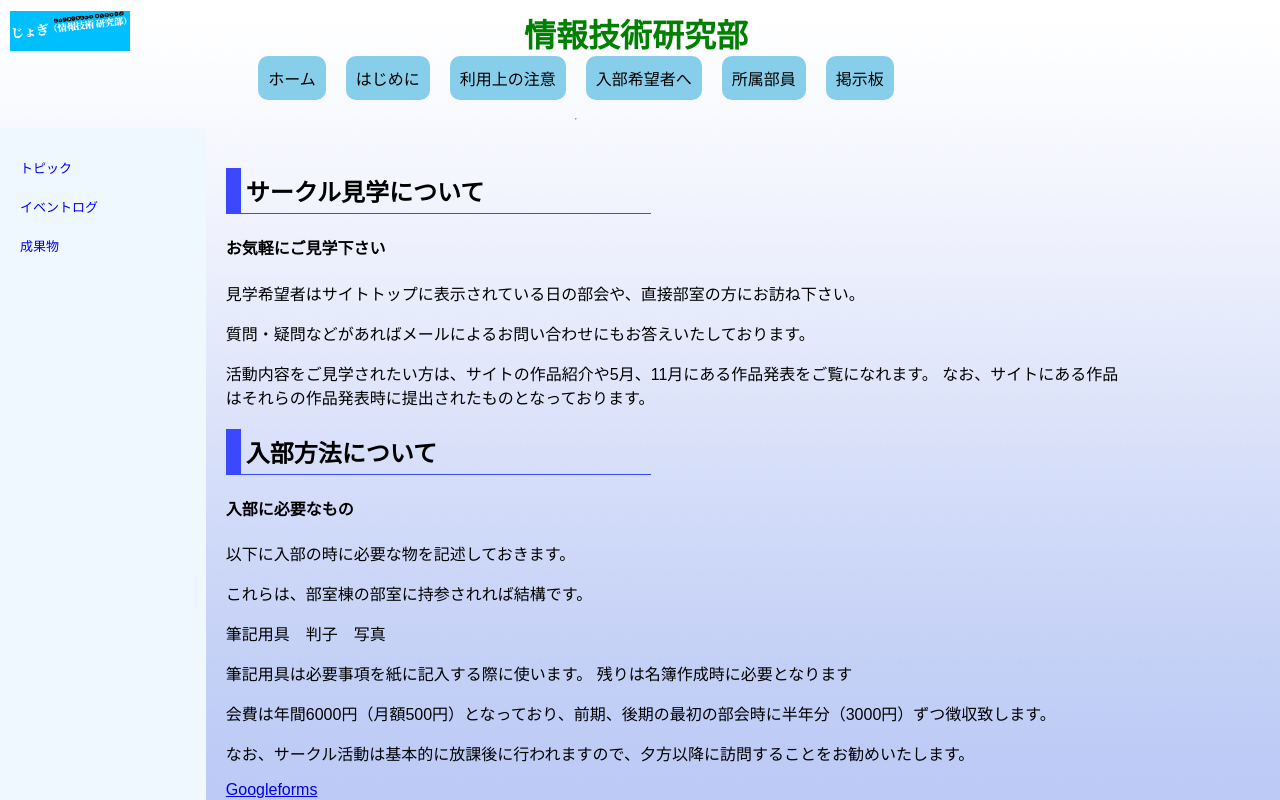
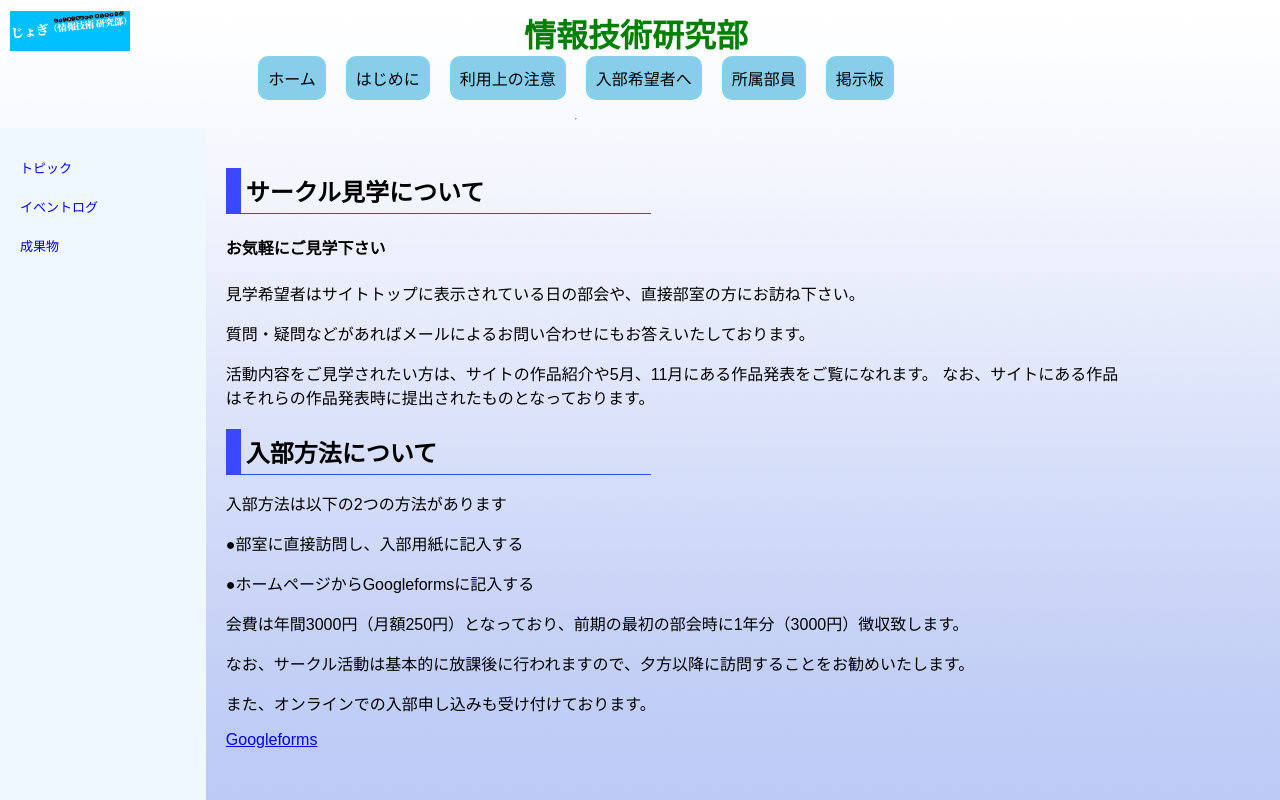
Before and after one commit to jyogi-web/jyogi-HP, a React (Vite) app: page /admission in a window 1280 px wide. Shown: the top 800 px of the page. Built offline with nearby package versions, Linux system fonts and the light colour scheme.

Commit message:
[modify]入部希望者ページ文章修正

```diff
--- a/src/components/Admission.jsx
+++ b/src/components/Admission.jsx
@@ -11,23 +11,17 @@ const Admission = () => {
             <p>活動内容をご見学されたい方は、サイトの作品紹介や5月、11月にある作品発表をご覧になれます。 なお、サイトにある作品はそれらの作品発表時に提出されたものとなっております。</p>
 
             <h2>入部方法について</h2>
-            <h4>入部に必要なもの</h4>
-            <p>以下に入部の時に必要な物を記述しておきます。</p>
-            <p>これらは、部室棟の部室に持参されれば結構です。</p>
-            <ul>
-                <li>筆記用具</li>
-                <li>判子</li>
-                <li>写真</li>
-            </ul>
+            <p>入部方法は以下の2つの方法があります</p>
+            <p>●部室に直接訪問し、入部用紙に記入する</p>
+            <p>●ホームページからGoogleformsに記入する</p>
 
-            <p>筆記用具は必要事項を紙に記入する際に使います。
-            残りは名簿作成時に必要となります</p>
-            <p>会費は年間6000円（月額500円）となっており、前期、後期の最初の部会時に半年分（3000円）ずつ徴収致します。</p>
+            <p>会費は年間3000円（月額250円）となっており、前期の最初の部会時に1年分（3000円）徴収致します。</p>
+            <p>なお、サークル活動は基本的に放課後に行われますので、夕方以降に訪問することをお勧めいたします。</p>
+            <p>また、オンラインでの入部申し込みも受け付けております。</p>
 
-            <p>なお、サークル活動は基本的に放課後に行われますので、夕方以降に訪問することをお勧めいたします。</p>
-            <div className='add-form'>
-            <a href="https://docs.google.com/forms/d/e/1FAIpQLSd0LpbGEOvlb-g6Awiu664Ik6oQdZymdeDssMeimWZWP85vLQ/viewform?usp=sf_link">Googleforms</a>
-            </div>
+            <a href="https://docs.google.com/forms/d/e/1FAIpQLSd0LpbGEOvlb-g6Awiu664Ik6oQdZymdeDssMeimWZWP85vLQ/viewform?usp=sf_link"><div className='add-form'>Googleforms</div></a>
+            {/* Googleformsへのリンクをボタン風にする */}
+
         </div>
     );
 };
--- a/src/styles/index.css
+++ b/src/styles/index.css
@@ -42,6 +42,10 @@ div{
 	flex-direction: column;
 }
 
+.Page{
+	list-style: decimal;
+}
+
 
 .footer{
 	padding: 10px;
@@ -61,18 +65,18 @@ main{
 	padding: 20px;
 }
 
-img {
+/* img {
 	border: 0;
 }
 nav{
 	width: auto;
-}
+} */
 
 li:hover {
 	background-color: gray;
 }
 ul{
-	list-style: none;
+	/* list-style: none; */
 	padding: 0;
 	margin: 0;
 }
```
